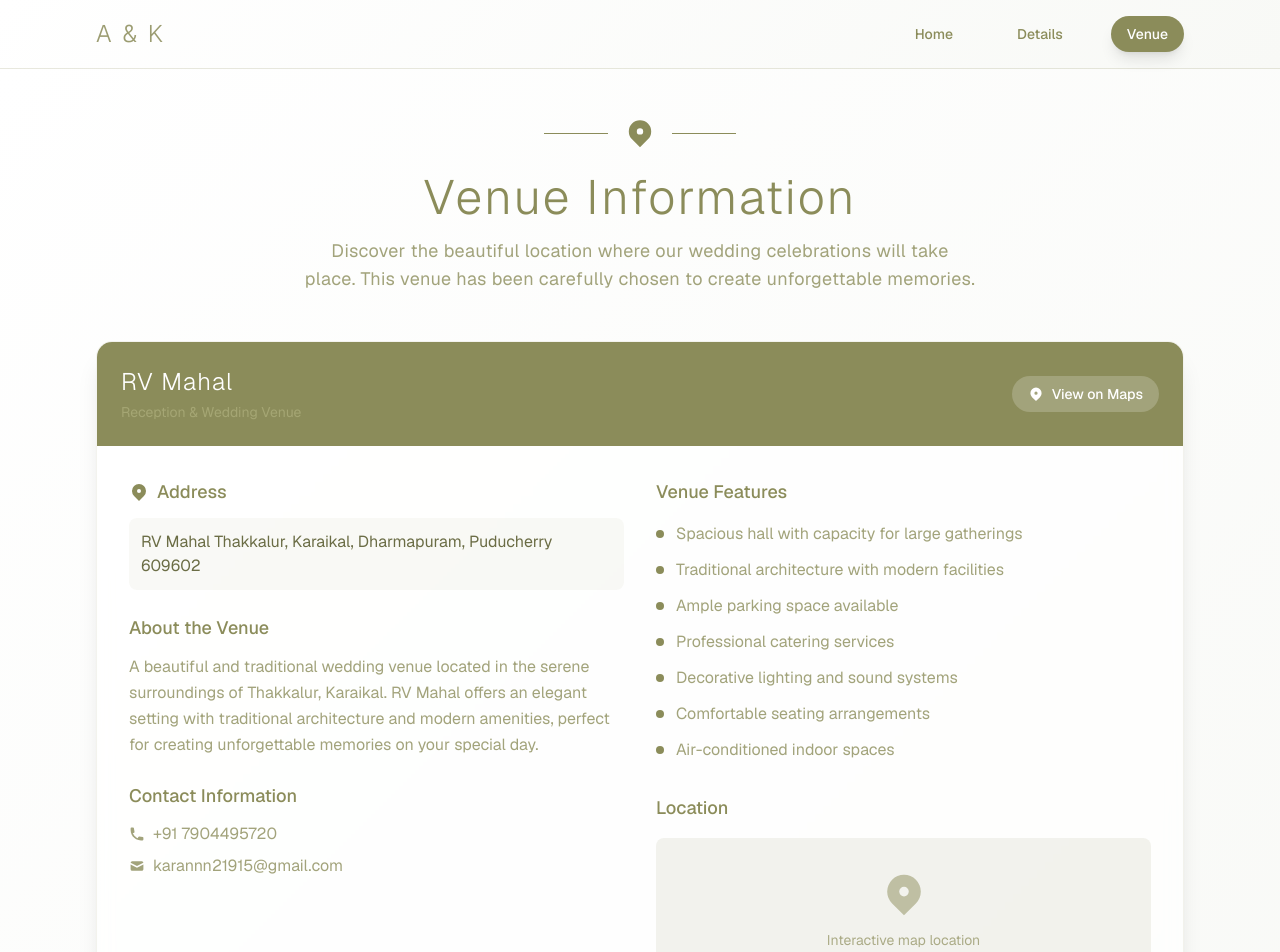
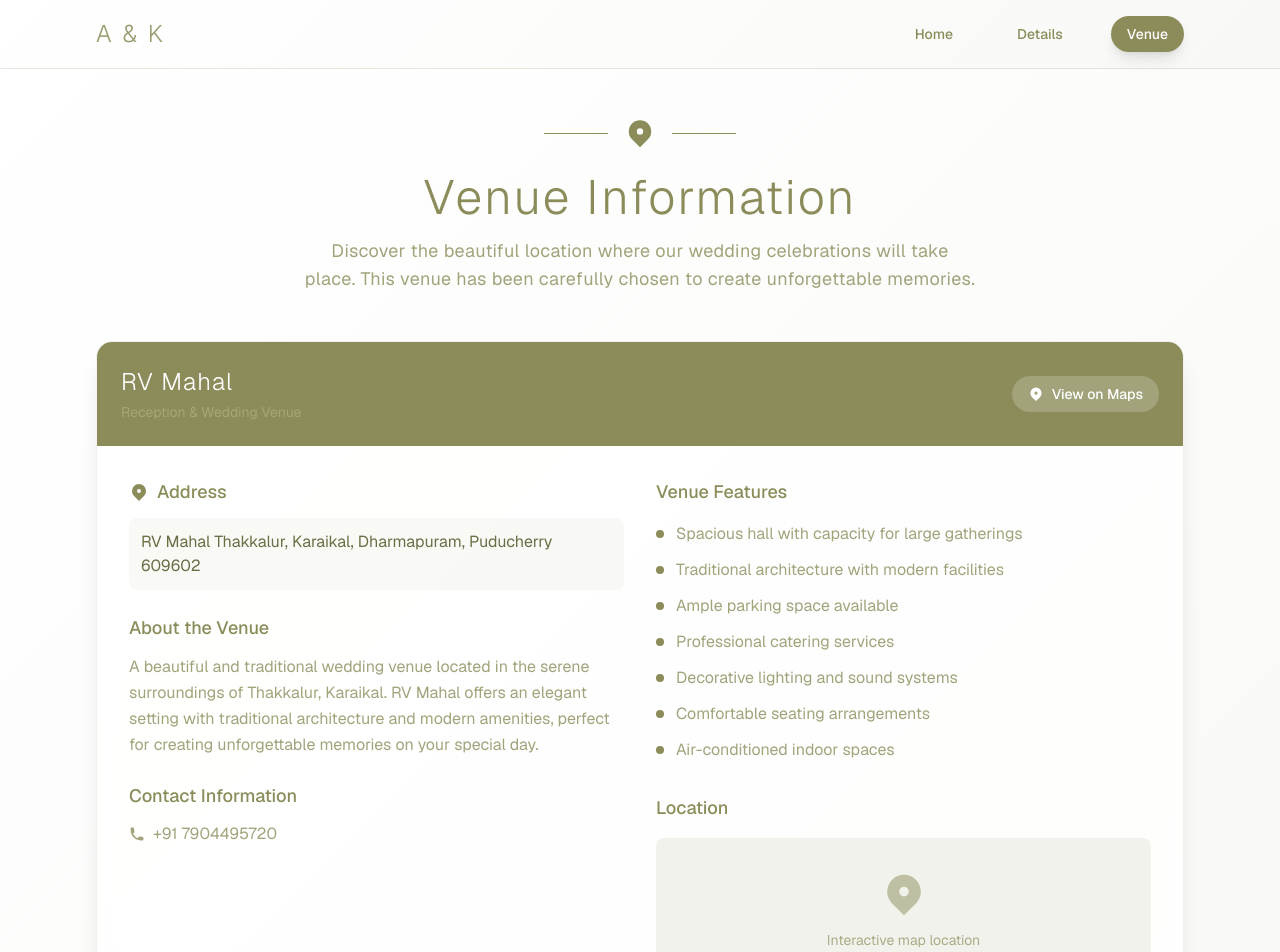
Before and after one commit to karanshetty/karan-aarthi, a Next.js app: page /venue in a window 1280 px wide. Shown: the top 952 px of the page. Built offline with nearby package versions, Linux system fonts and the light colour scheme.

Commit message:
email removed

```diff
--- a/src/app/venue/page.tsx
+++ b/src/app/venue/page.tsx
@@ -16,7 +16,7 @@ export default function Venue() {
       ],
       mapLink: "https://maps.app.goo.gl/rW5PBjggabnFAr2o8",
       phone: "+91 7904495720",
-      email: "karannn21915@gmail.com"
+      email: ""
     }
   ];
 
```
